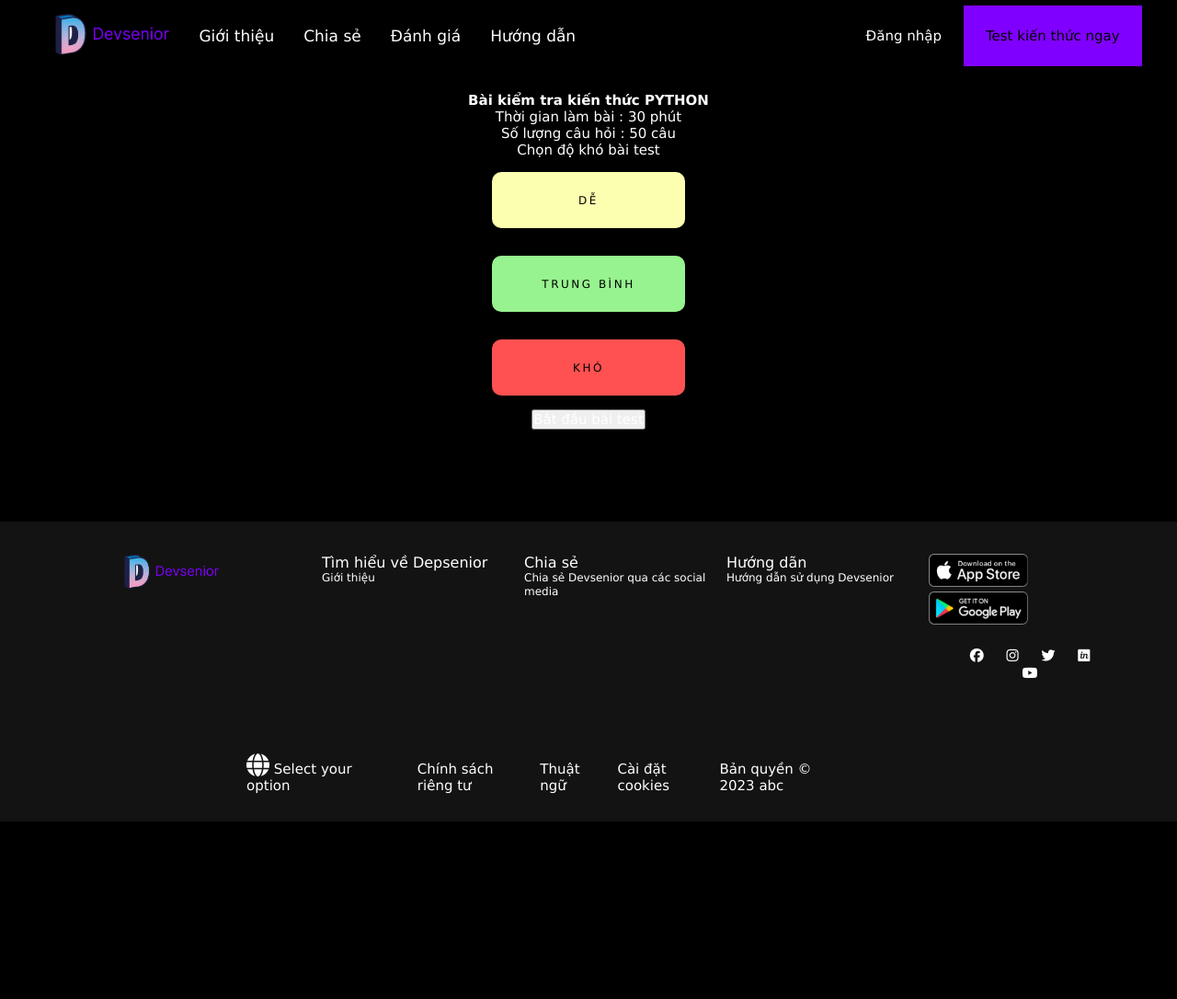
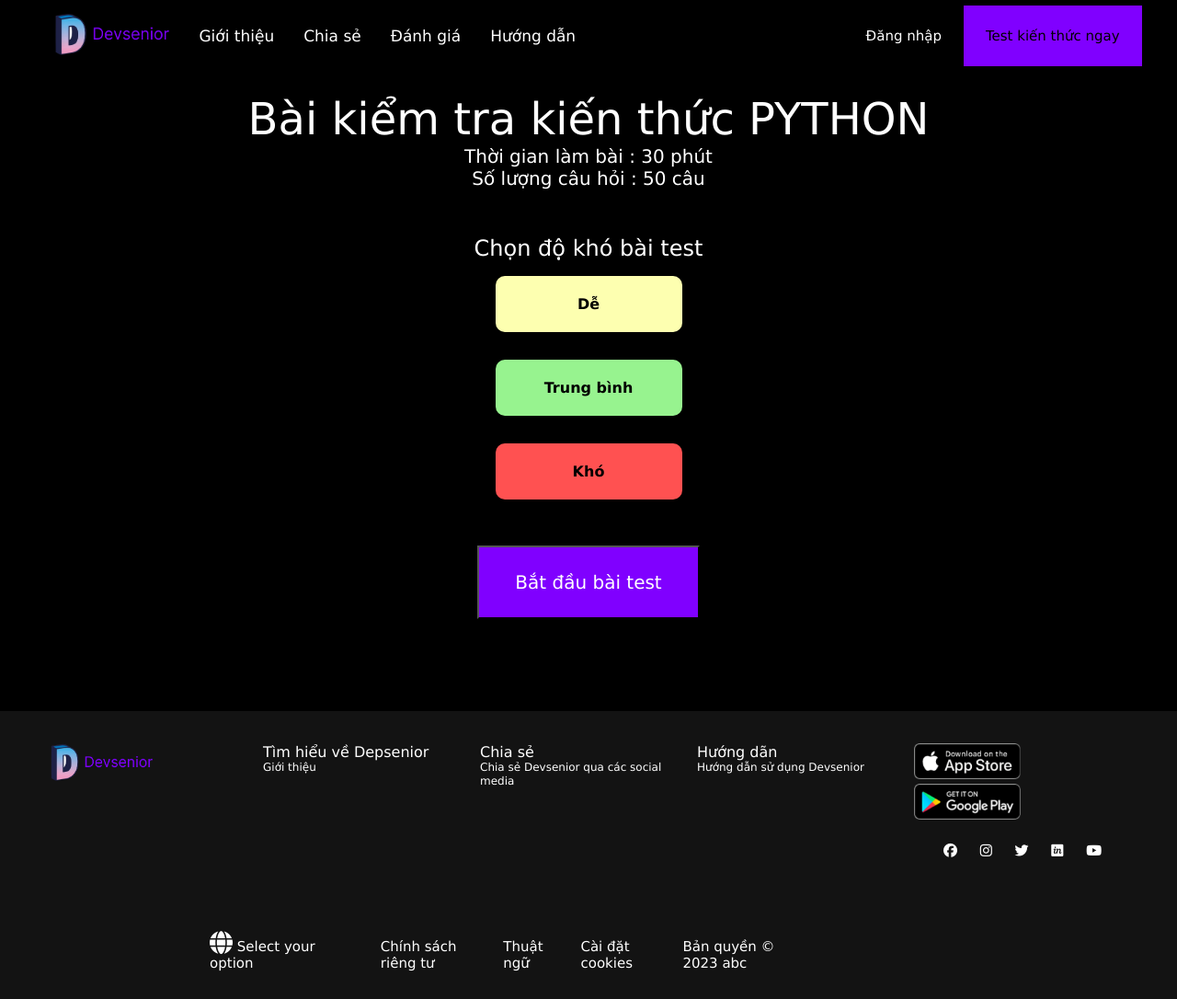
Before and after one commit to Ngoctu1/WebInterview, a PHP site: page /startest.html in a window 1280 px wide. Shown: the whole page at 92% size. Before the commit the page ends 893 px from the top, so only its background shows below. Run offline with PHP 8.4, Linux system fonts and the light colour scheme; some libraries are stand-ins or nearby versions.

Commit message:
complete

```diff
--- a/css/starttest.css
+++ b/css/starttest.css
@@ -2,40 +2,58 @@
   margin: 0;
   padding: 0;
   box-sizing: border-box;
-    font-family: 'Inter';
+  font-family: "Inter";
   font-style: normal;
   font-size: 15px;
   color: #ffffff;
 }
-#container{
+@media(max-width: 800px){
+    h1{
+        font-size: 35px;
+    }
+}
+#container {
+    width: 100%;
+}
 
+h1 {
+  font-weight: 500;
+  font-size: 48px;
+  line-height: 58px;
 }
-.content{
+.title p {
+  font-weight: 400;
+  font-size: 20px;
+  line-height: 24px;
+}
+.content {
   text-align: center;
   padding: 100px;
 }
-.pick_level button{
+.pick_level {
+  margin-top: 50px;
+}
+.pick_level button {
   height: 61px;
-    width: 20%;
-
-
+  width: 203px;
 }
-.pick_level .level{
+.pick_level .level {
   padding: 15px;
 }
 
-
-
-
-
-.pick_level .level  button {
+.pick_level p {
+  font-weight: 500;
+  font-size: 24px;
+  line-height: 29px;
+}
+.pick_level .level button {
   padding: 1.3em 3em;
-    font-size: 12px;
-    text-transform: uppercase;
-    letter-spacing: 2.5px;
-    font-weight: 500;
-    color: #000;
-    background-color:#FDFFB0;
+text-align: center;
+  font-weight: 600;
+  font-size: 16px;
+  line-height: 19px;
+  color: #000000;
+  background-color: #fdffb0;
   border: none;
   border-radius: 10px;
   box-shadow: 0px 8px 15px rgba(0, 0, 0, 0.1);
@@ -43,18 +61,24 @@
   cursor: pointer;
   outline: none;
 }
-  .green{
-    background-color: #97F38F !important;
+.green {
+  background-color: #97f38f !important;
   box-shadow: greenyellow;
 }
-  .red{
-    background-color: #FF5151 !important;
+.red {
+  background-color: #ff5151 !important;
 }
 button:hover {
   transition: 0.5s;
   transform: translateY(-7px);
 }
 
-  button:active {
-    transform: translateY(-1px);
+.start button {
+  background: #8000ff;
+  width: 242px;
+  height: 80px;
+  margin-top: 35px;
+  font-weight: 500;
+  font-size: 20px;
+  line-height: 24px;
 }
--- a/css/style.css
+++ b/css/style.css
@@ -142,16 +142,16 @@ a {
 
 footer {
   padding: 0 50px;
-background-color: #131313;
+  background-color: #131313;
   justify-items: center;
 
   padding-right: 50px;
-  padding-left: 130px;
+
 }
 footer .infor {
   display: flex;
   padding-bottom: 35px;
-    padding-top: 15px;
+  padding-top: 15px;
 }
 .footer-column {
   flex: 2;
@@ -178,11 +178,11 @@ footer .infor {
   padding: 10px;
 }
 /* footer */
-.footer_late{
+.footer_late {
   display: flex;
   align-items: baseline;
 }
-.select-menu.active{
+.select-menu.active {
   position: relative;
 }
 .select-menu .select-btn {
@@ -230,30 +230,27 @@ footer .infor {
   color: #333;
 }
 footer .infor2 {
-
   width: fit-content;
   flex: 1;
 }
 .infor2 .copyr {
   display: flex;
   justify-content: center;
-
 }
 
-
-.infor2 .copyright-colum{
-display: flex;
-flex-wrap: nowrap;
+.infor2 .copyright-colum {
+  display: flex;
+  flex-wrap: nowrap;
 }
-.infor3{
+.infor3 {
   display: flex;
   justify-content: center;
   padding: 15px;
   flex: 3;
 }
-.infor3 p{
+.infor3 p {
   padding: 15px;
 }
-.infor4{
+.infor4 {
   flex: 1;
 }
--- a/startest.html
+++ b/startest.html
@@ -46,18 +46,18 @@
             <div class="pick_level">
                 <p>Chọn độ khó bài test</p>
                 <div class="level">
-                    <button class="">Dễ</button>
+                    <a href=""><button class="">Dễ</button></a>
                 </div>
                 <div class="level">
-                    <button class="green">Trung bình</button>
+                    <a href=""><button class="green">Trung bình</button></a>
                 </div>
 
                 <div class="level">
-                    <button class="red">Khó</button>
+                    <a href=""><button class="red">Khó</button></a>
                 </div>
             </div>
             <div class="start">
-                <button>Bắt đầu bài test</button>
+                <a href=""><button class="ready">Bắt đầu bài test</button></a>
             </div>
         </div>
 
```
Lines whose indentation alone changed are shown as unchanged.
